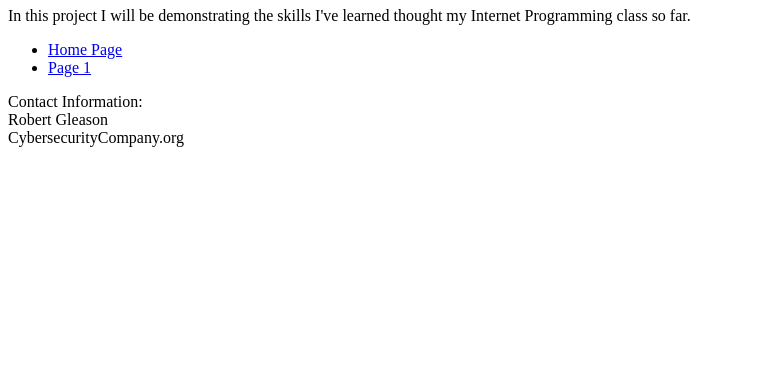
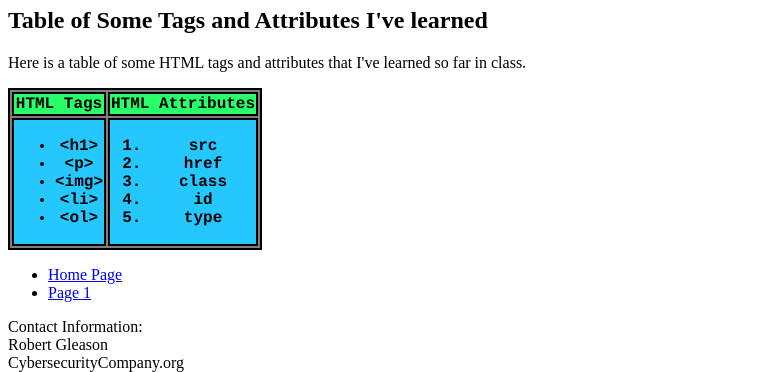
Before and after one commit to RobertGleason2/Internet-Programming-Project-1, a plain HTML site: page page2.html in a window 1280 px wide. Shown: the part 435-807 px from the top of the page, without its empty margins (0-763 px from the left). Drawn offline with Linux system fonts and the light colour scheme.

Commit message:
Added a Table to page two that displays some HTML Tags and Attributes I've learned about so far. Added color, borders, and changed the font style of the table in a CSS style page. Went back on the previous pages and changed the titles to the right title names.

```diff
--- a/page2.html
+++ b/page2.html
@@ -4,7 +4,7 @@
 <head>
   <meta charset="utf-8">
   <meta name="viewport" content="width=device-width">
-  <title>replit</title>
+  <title>Page 2</title>
   <link href="style.css" rel="stylesheet" type="text/css" />
 </head>
 
@@ -14,8 +14,37 @@
   </header>
 
   <main>
-    <h1>Welcome to my Website</h1>
-    <p>In this project I will be demonstrating the skills I've learned thought my Internet Programming class so far.</p>
+    <h1>Page 1</h1>
+    <h2>Table of Some Tags and Attributes I've learned</h2>
+    <p>Here is a table of some HTML tags and attributes that I've learned so far in class.</p>
+    <table >
+        <thead>
+          <th> HTML Tags</th>
+          <th>HTML Attributes</th>
+        </thead>
+      <tbody>
+        <th>
+          <ul>
+            <li>&lt;h1&gt;</li>
+            <li>&lt;p&gt;</li>
+            <li>&lt;img&gt;</li>
+            <li>&lt;li&gt;</li>
+            <li>&lt;ol&gt;</li>
+          </ul>
+        </th>
+        <th>
+          <ol>
+            <li>src</li>
+            <li>href</li>
+            <li>class</li>
+            <li>id</li>
+            <li>type</li>
+          </ol>
+        </th>
+      </tbody>
+
+
+    </table>
   </main>
 
   <nav>
@@ -26,7 +55,7 @@
   </nav>
 
   <footer>
-    <!-- I'm using fake organization company here-->
+    <!-- I'm using fake organization company here and don't want to put my phone number in case other people start calling me-->
     <p>Contact Information:<br>
       Robert Gleason<br>
       CybersecurityCompany.org
--- a/style.css
+++ b/style.css
@@ -2,3 +2,21 @@ html {
   height: 100%;
   width: 100%;
 }
+/* Just a simple CSS object to make a boder for the table*/
+/* Had a little fun making the color of the table and tried not to make it hard on the eyes*/
+th, table{
+  border: 2px solid black;
+}
+table{
+    background-color: gray;
+}
+
+thead{
+  background-color: #29ff69;
+  font-family: courier;
+
+}
+tbody{
+  background-color: #24c8ff;
+    font-family: courier;
+}
```
Also changed, not shown: index.html (+2 -2 lines), page1.html (+2 -2 lines).
